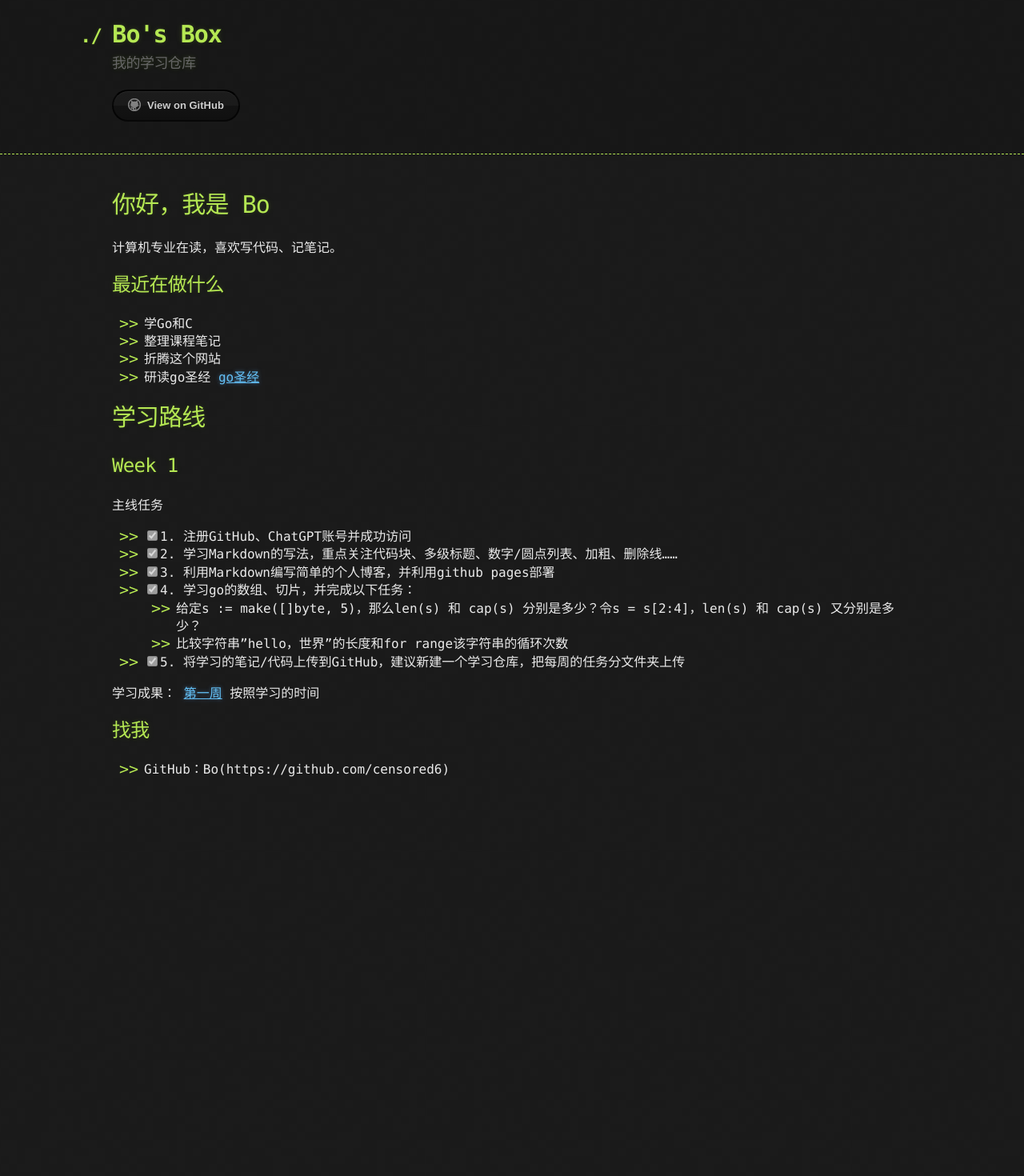
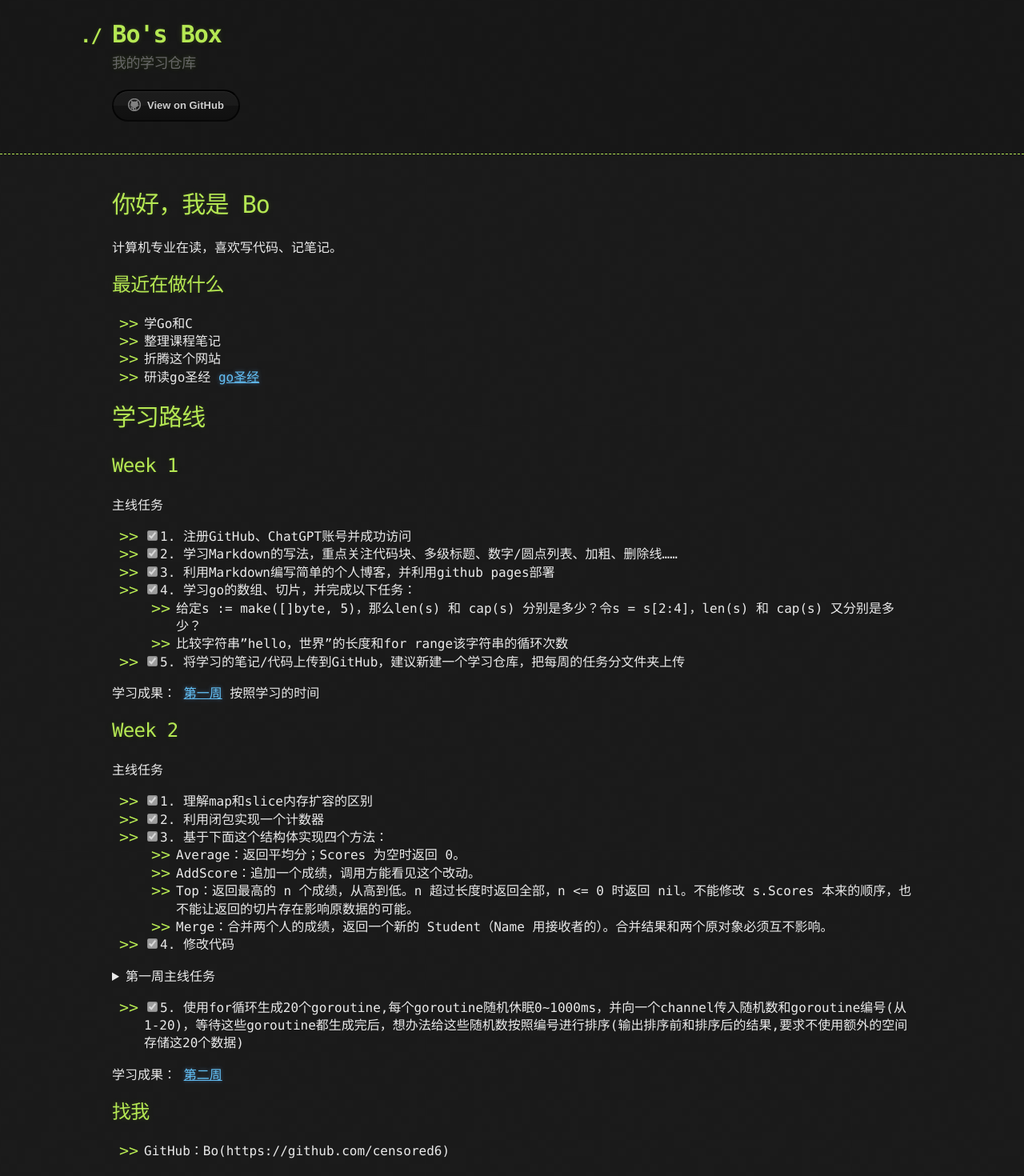
Before and after one commit to CENSORED6/CENSORED6.github.io, a Jekyll site: the page built from index.md, in a window 1280 px wide. Shown: the whole page at 80% size. Built offline with Jekyll 4.4.1, drawn with Linux system fonts in a browser that asks for light colours; our own code applies the rules of GitHub Pages for plain Markdown files; before the commit the page ends 994 px from its top, so only the background shows below that; some of the changed text lies outside the part shown.

Commit message:
Update index.md

```diff
--- a/index.md
+++ b/index.md
@@ -28,6 +28,109 @@ layout: default
 学习成果：
 [第一周](https://github.com/CENSORED6/CENSORED6.github.io/tree/main/muxi/week%201) 按照学习的时间
 
+## Week 2
+主线任务
+- [X] 1. 理解map和slice内存扩容的区别
+- [X] 2. 利用闭包实现一个计数器
+- [X] 3. 基于下面这个结构体实现四个方法：
+    - Average：返回平均分；Scores 为空时返回 0。
+    - AddScore：追加一个成绩，调用方能看见这个改动。
+    - Top：返回最高的 n 个成绩，从高到低。n 超过长度时返回全部，n <= 0 时返回 nil。不能修改 s.Scores 本来的顺序，也不能让返回的切片存在影响原数据的可能。
+    - Merge：合并两个人的成绩，返回一个新的 Student（Name 用接收者的）。合并结果和两个原对象必须互不影响。
+- [X] 4. 修改代码
+<details>
+<summary>第一周主线任务</summary>
+
+package main
+
+type message struct {
+    Topic     string
+    Partition int32
+    Offset    int64
+}
+
+type FeedEventDM struct {
+    Type    string
+    UserID  int
+    Title   string
+    Content string
+}
+
+type MSG struct {
+    ms        message
+    feedEvent FeedEventDM
+}
+
+const ConsumeNum = 5
+
+func main() {
+    var consumeMSG []MSG
+    var lastConsumeTime time.Time // 记录上次消费的时间
+    msgs := make(chan MSG)
+
+    //这里源源不断的生产信息
+    go func() {
+       for i := 0; ; i++ {
+          msgs <- MSG{
+             ms: message{
+                Topic:     "消费主题",
+                Partition: 0,
+                Offset:    0,
+             },
+             feedEvent: FeedEventDM{
+                Type:    "grade",
+                UserID:  i,
+                Title:   "成绩提醒",
+                Content: "您的成绩是xxx",
+             },
+          }
+          //每次发送信息会停止0.01秒以模拟真实的场景
+          time.Sleep(100 * time.Millisecond)
+       }
+    }()
+
+    //不断接受消息进行消费
+    for msg := range msgs {
+       // 添加新的值到events中
+       consumeMSG = append(consumeMSG, msg)
+       // 如果数量达到额定值就批量消费
+       if len(consumeMSG) >= ConsumeNum {
+          //进行异步消费
+          go func() {
+             m := consumeMSG[:ConsumeNum]
+             fn(m)
+          }()
+          // 更新上次消费时间
+          lastConsumeTime = time.Now()
+          // 清除插入的数据
+          consumeMSG = consumeMSG[ConsumeNum:]
+       } else if !lastConsumeTime.IsZero() && time.Since(lastConsumeTime) > 5*time.Minute {
+          // 如果距离上次消费已经超过5分钟且有未处理的消息
+          if len(consumeMSG) > 0 {
+             //进行异步消费
+             go func() {
+                m := consumeMSG[:ConsumeNum]
+                fn(m)
+             }()
+             // 更新上次消费时间
+             lastConsumeTime = time.Now()
+             // 清空插入的数据
+             consumeMSG = consumeMSG[ConsumeNum:]
+          }
+       }
+    }
+}
+
+func fn(m []MSG) {
+    fmt.Printf("本次消费了%d条消息\n", len(m))
+}
+
+</details>
+- [X] 5. 使用for循环生成20个goroutine,每个goroutine随机休眠0~1000ms，并向一个channel传入随机数和goroutine编号(从1-20)，等待这些goroutine都生成完后，想办法给这些随机数按照编号进行排序(输出排序前和排序后的结果,要求不使用额外的空间存储这20个数据)
+
+学习成果：
+[第二周](https://github.com/CENSORED6/CENSORED6.github.io/tree/main/muxi/week%201)
+
 
 ## 找我
 
```
